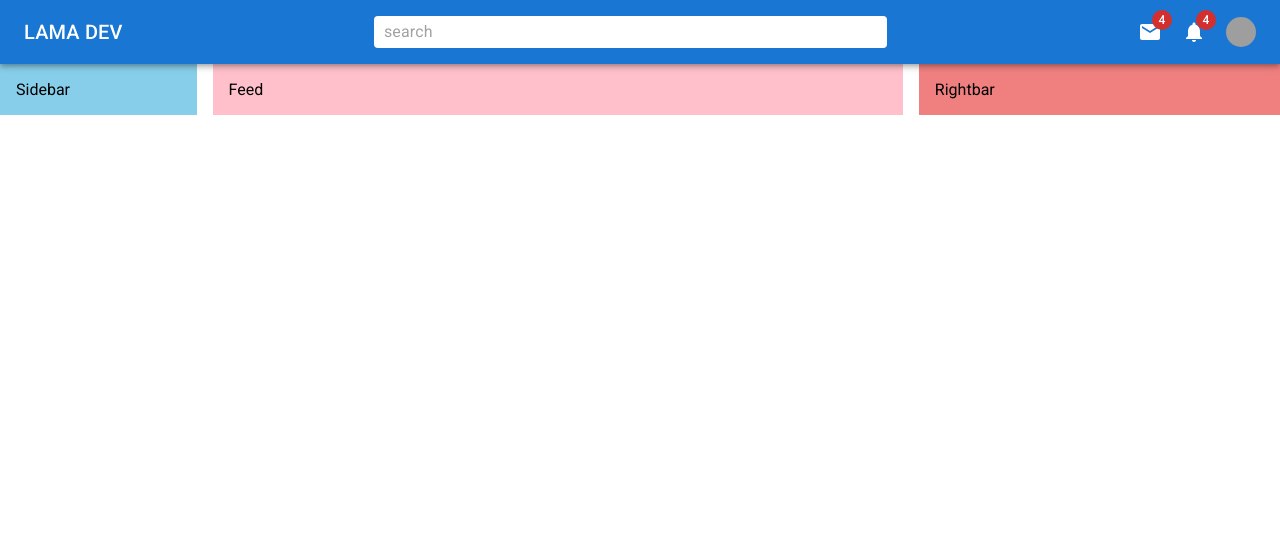
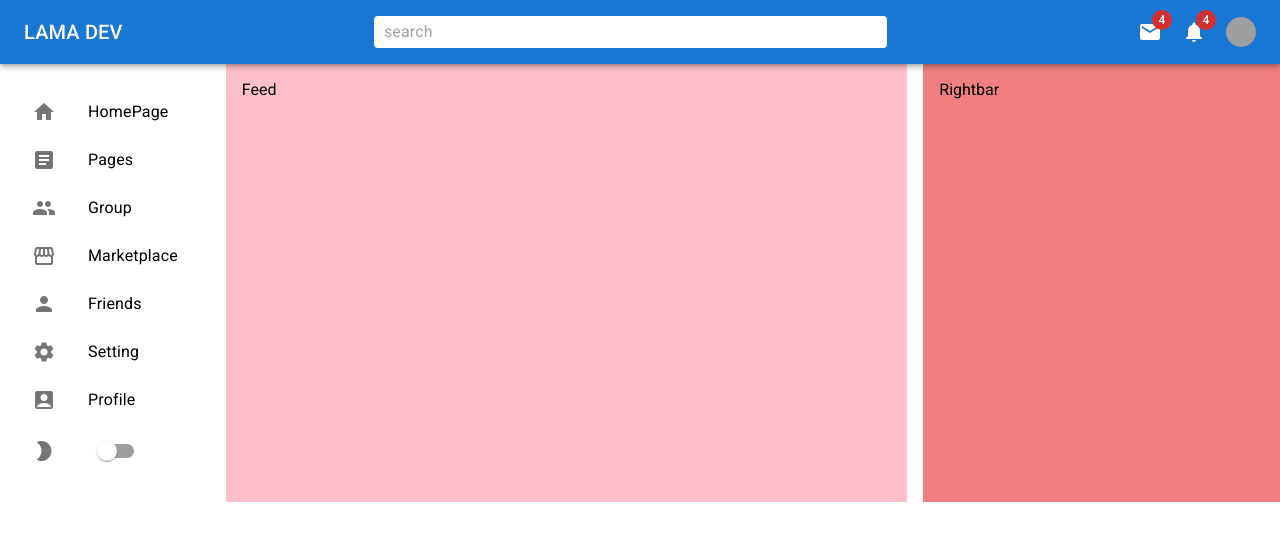
Before and after one commit to Kourosh-Hassanzadeh/MUI-Project, a React (Create React App) app: page / in a window 1280 px wide. Shown: the top 540 px of the page. Built offline with nearby package versions, Linux system fonts and the light colour scheme; grey boxes are pictures that could not be loaded.

Commit message:
list added

```diff
--- a/src/components/Sidebar.jsx
+++ b/src/components/Sidebar.jsx
@@ -1,15 +1,93 @@
-import { Box } from "@mui/material";
+import {
+  AccountBox,
+  Article,
+  Group,
+  Home,
+  ModeNight,
+  Person,
+  Settings,
+  Storefront,
+} from "@mui/icons-material";
+import {
+  Box,
+  List,
+  ListItem,
+  ListItemButton,
+  ListItemIcon,
+  ListItemText,
+  Switch,
+} from "@mui/material";
 import React from "react";
 
 export const Sidebar = () => {
   return (
-    <Box
-      bgcolor={"skyblue"}
-      flex={1}
-      sx={{ display: { xs: "none", sm: "block" } }}
-      p={2}
-    >
-      Sidebar
+    <Box flex={1} sx={{ display: { xs: "none", sm: "block" } }} p={2}>
+      <List>
+        <ListItem disablePadding>
+          <ListItemButton component="a" href="#home">
+            <ListItemIcon>
+              <Home />
+            </ListItemIcon>
+            <ListItemText primary="HomePage" />
+          </ListItemButton>
+        </ListItem>
+        <ListItem disablePadding>
+          <ListItemButton component="a" href="#simple_list">
+            <ListItemIcon>
+              <Article />
+            </ListItemIcon>
+            <ListItemText primary="Pages" />
+          </ListItemButton>
+        </ListItem>
+        <ListItem disablePadding>
+          <ListItemButton component="a" href="#simple_list">
+            <ListItemIcon>
+              <Group />
+            </ListItemIcon>
+            <ListItemText primary="Group" />
+          </ListItemButton>
+        </ListItem>
+        <ListItem disablePadding>
+          <ListItemButton component="a" href="#simple_listsimple_list">
+            <ListItemIcon>
+              <Storefront />
+            </ListItemIcon>
+            <ListItemText primary="Marketplace" />
+          </ListItemButton>
+        </ListItem>
+        <ListItem disablePadding>
+          <ListItemButton component="a" href="#simple_list">
+            <ListItemIcon>
+              <Person />
+            </ListItemIcon>
+            <ListItemText primary="Friends" />
+          </ListItemButton>
+        </ListItem>
+        <ListItem disablePadding>
+          <ListItemButton component="a" href="#simple_list">
+            <ListItemIcon>
+              <Settings />
+            </ListItemIcon>
+            <ListItemText primary="Setting" />
+          </ListItemButton>
+        </ListItem>
+        <ListItem disablePadding>
+          <ListItemButton component="a" href="#simple_list">
+            <ListItemIcon>
+              <AccountBox />
+            </ListItemIcon>
+            <ListItemText primary="Profile" />
+          </ListItemButton>
+        </ListItem>
+        <ListItem disablePadding>
+          <ListItemButton component="a" href="#simple_list">
+            <ListItemIcon>
+              <ModeNight />
+            </ListItemIcon>
+            <Switch />
+          </ListItemButton>
+        </ListItem>
+      </List>
     </Box>
   );
 };
```
